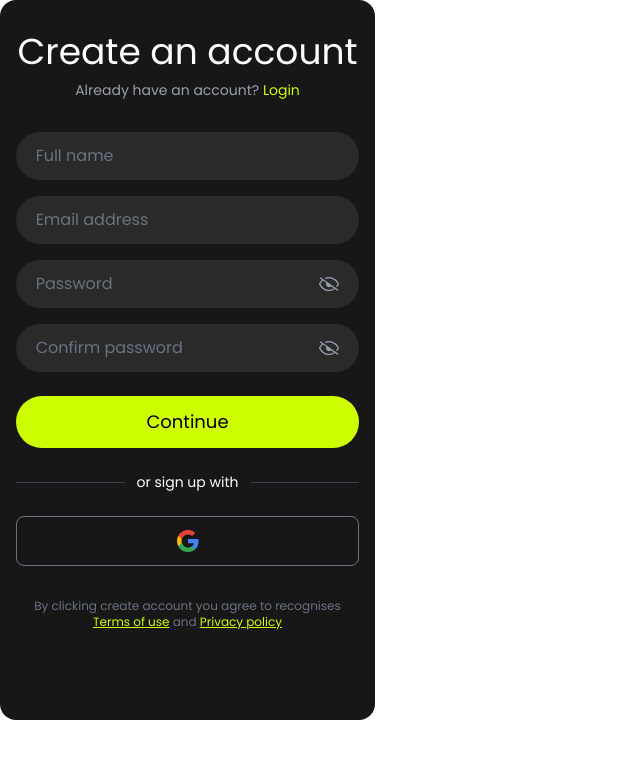
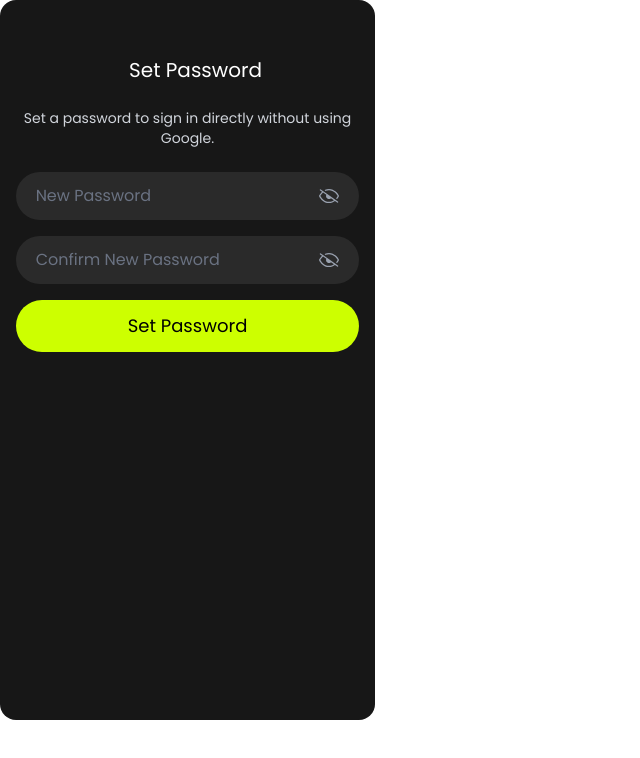
Before and after one commit to Realize237/keeper-front, a React (Vite) app: page /set-password in a window 1280 px wide. Before the commit this address led to /. Shown: the top 758 px of the page, without its empty margins (0-640 px from the left). Built offline with nearby package versions, Linux system fonts and the light colour scheme; no server answers.

Commit message:
feat(auth): implement set password flow

```diff
--- a/src/App.tsx
+++ b/src/App.tsx
@@ -19,6 +19,7 @@ import Profile from './pages/profile/Profile';
 import NavLayout from './layouts/NavLayout';
 import EditProfile from './pages/profile/EditProfile';
 import ChangePassword from './pages/profile/ChangePassword';
+import SetPassword from './pages/profile/SetPassword';
 
 export default function App() {
   return (
@@ -46,7 +47,7 @@ export default function App() {
                 </Route>
                 <Route path="/notifications" element={<NotificationsPage />} />
               </Route>
-
+              <Route path="set-password" element={<SetPassword />} />
               <Route path="*" element={<Navigate to="/" replace />} />
             </Route>
           </Routes>
--- a/src/api/api-paths.ts
+++ b/src/api/api-paths.ts
@@ -6,7 +6,9 @@ export const API_PATHS = {
     GET_USER_INFO: '/users/me',
     LOGOUT: '/users/logout',
     UPDATE_USER: (id: number) => `/users/${id}`,
-    CHANGE_PASSWORD: (id: number) => `/users/change-password/${id}`,
+    CHANGE_PASSWORD: `/users/change-password`,
+    SEND_SET_PASSWORD_EMAIL: `/users/send-set-password-email`,
+    SET_PASSWORD: `/users/set-password`,
   },
   SUBSCRIPTIONS: {
     GET_ALL_SUBSCRIPTIONS: '/subscriptions',
--- a/src/api/users.ts
+++ b/src/api/users.ts
@@ -3,6 +3,7 @@ import { env } from '../utils/env';
 import { API_PATHS } from './api-paths';
 import {
   IEmailPasswordInput,
+  ISetPasswordInput,
   UserInput,
   UserLoginInput,
   UserResponse,
@@ -101,13 +102,10 @@ export const updateUser = async (user: UserUpdateInput, id: number) => {
   }
 };
 
-export const changeUserPassword = async (
-  data: IEmailPasswordInput,
-  id: number
-) => {
+export const changeUserPassword = async (data: IEmailPasswordInput) => {
   try {
     const response = await axios.patch<{ statusCode: number; message: string }>(
-      `${env.API_URL}${API_PATHS.USERS.CHANGE_PASSWORD(id)}`,
+      `${env.API_URL}${API_PATHS.USERS.CHANGE_PASSWORD}`,
       {
         ...data,
       },
@@ -119,3 +117,35 @@ export const changeUserPassword = async (
     return processError(err);
   }
 };
+
+export const sendSetPasswordEmail = async (data: {
+  name: string;
+  email: string;
+}) => {
+  try {
+    const response = await axios.post<{ statusCode: number; message: string }>(
+      `${env.API_URL}${API_PATHS.USERS.SEND_SET_PASSWORD_EMAIL(userId)}`,
+      { ...data },
+      { withCredentials: true }
+    );
+    return response.data;
+  } catch (err: any) {
+    return processError(err);
+  }
+};
+
+export const setPassword = async (data: ISetPasswordInput) => {
+  try {
+    const response = await axios.post<{ statusCode: number; message: string }>(
+      `${env.API_URL}${API_PATHS.USERS.SET_PASSWORD}`,
+      {
+        ...data,
+      },
+      { withCredentials: true }
+    );
+
+    return response.data;
+  } catch (err: any) {
+    return processError(err);
+  }
+};
--- a/src/hooks/useUsers.tsx
+++ b/src/hooks/useUsers.tsx
@@ -1,6 +1,7 @@
 import { useQuery, useMutation, useQueryClient } from '@tanstack/react-query';
 import type {
   IEmailPasswordInput,
+  ISetPasswordInput,
   UserInput,
   UserLoginInput,
   UserResponse,
@@ -13,6 +14,8 @@ import {
   getUserInfo,
   loginUser,
   logoutUser,
+  sendSetPasswordEmail,
+  setPassword,
   updateUser,
 } from '../api/users';
 import { env } from '../utils/env';
@@ -20,7 +23,7 @@ import { userKeys } from '../queryKeys/userKeys';
 
 export const useUserList = () => {
   return useQuery<UserResponse[]>({
-    queryKey: ['users'],
+    queryKey: userKeys.lists(),
     queryFn: getAllUsers,
   });
 };
@@ -53,14 +56,38 @@ export const useChangeUserPassword = () => {
   return useMutation<
     { statusCode: number; message: string },
     Error,
-    { data: IEmailPasswordInput; id: number }
+    { data: IEmailPasswordInput }
   >({
-    mutationFn: ({ data, id }) => changeUserPassword(data, id),
+    mutationFn: ({ data }) => changeUserPassword(data),
     meta: {
       invalidate: [userKeys.info],
     },
   });
 };
+
+export const useSendSetPasswordEmail = () => {
+  return useMutation<
+    { statusCode: number; message: string },
+    Error,
+    { data: { name: string; email: string } }
+  >({
+    mutationFn: ({ data }) => sendSetPasswordEmail(data),
+  });
+};
+
+export const useSetPassword = () => {
+  return useMutation<
+    { statusCode: number; message: string },
+    Error,
+    { data: ISetPasswordInput }
+  >({
+    mutationFn: ({ data }) => setPassword(data),
+    meta: {
+      invalidate: [userKeys.info],
+    },
+  });
+};
+
 export const useLoginUser = () => {
   return useMutation<{ message: string }, Error, UserLoginInput>({
     mutationFn: loginUser,
--- a/src/interfaces/users.ts
+++ b/src/interfaces/users.ts
@@ -14,6 +14,13 @@ export interface IEmailPasswordInput {
   confirmPassword: string;
 }
 
+export type ISetPasswordInput = Pick<
+  IEmailPasswordInput,
+  'newPassword' | 'confirmPassword'
+> & {
+  token: string;
+};
+
 export type UserInput = Pick<User, 'name' | 'email' | 'password'>;
 
 export type UserLoginInput = Omit<UserInput, 'name'>;
--- a/src/pages/profile/ChangePassword.tsx
+++ b/src/pages/profile/ChangePassword.tsx
@@ -7,7 +7,10 @@ import { toast } from 'react-hot-toast';
 import { FaChevronLeft } from 'react-icons/fa';
 import { useNavigate } from 'react-router-dom';
 import { IEmailPasswordInput } from '../../interfaces/users';
-import { useChangeUserPassword } from '../../hooks/useUsers';
+import {
+  useChangeUserPassword,
+  useSendSetPasswordEmail,
+} from '../../hooks/useUsers';
 
 const ChangePassword = () => {
   const navigate = useNavigate();
@@ -15,6 +18,8 @@ const ChangePassword = () => {
   const [formError, setFormError] = useState<string | undefined>(undefined);
   const { mutate: changePassword, isPending: isChangingPassword } =
     useChangeUserPassword();
+  const { mutate: sendSetPasswordEmail, isPending: isSendingEmail } =
+    useSendSetPasswordEmail();
   const {
     register,
     handleSubmit,
@@ -27,7 +32,7 @@ const ChangePassword = () => {
 
   const onSubmit = async (data: IEmailPasswordInput) => {
     changePassword(
-      { data, id: Number(user?.id) },
+      { data },
       {
         onSuccess: () => {
           toast.success('Password changed successfully');
@@ -144,8 +149,28 @@ const ChangePassword = () => {
               You currently sign in with Google. To create a password for this
               app, we need to send a secure password setup email.
             </p>
-            <FormButton onClick={() => alert('Under development')}>
-              Send Password Setup Email
+            <FormButton
+              onClick={() => {
+                sendSetPasswordEmail(
+                  {
+                    data: { name: user.name, email: user.email },
+                  },
+                  {
+                    onSuccess: () => {
+                      toast.success('Password setup email sent successfully');
+                      navigate(-1);
+                    },
+                    onError: (error: Error) => {
+                      toast.error(
+                        error.message || 'Error sending password setup email'
+                      );
+                    },
+                  }
+                );
+              }}
+              disabled={isSendingEmail}
+            >
+              {isSendingEmail ? 'Sending...' : 'Send Password Setup Email'}
             </FormButton>
           </div>
         </div>
--- /dev/null
+++ b/src/pages/profile/SetPassword.tsx
@@ -0,0 +1,106 @@
+import { useState } from "react";
+import { useForm } from "react-hook-form";
+import { useNavigate } from "react-router-dom";
+import { toast } from "react-hot-toast";
+import FormInput from "../../components/ui/FormInput";
+import FormButton from "../../components/ui/FormButton";
+import { ISetPasswordInput } from "../../interfaces/users";
+import { useLocation } from "react-router-dom";
+
+import { useSetPassword } from "../../hooks/useUsers";
+
+const SetPassword = () => {
+  const navigate = useNavigate();
+  const location = useLocation();
+  const { mutate: setPassword, isPending } = useSetPassword();
+  const queryParams = new URLSearchParams(location.search);
+  const token = queryParams.get("token") || "";
+
+  const {
+    register,
+    handleSubmit,
+    watch,
+    reset,
+    formState: { errors },
+  } = useForm<ISetPasswordInput>();
+
+  const newPassword = watch("newPassword");
+
+  const onSubmit = (data: ISetPasswordInput) => {
+    if (!token) {
+      toast.error("Invalid or missing token");
+      return;
+    }
+    setPassword(
+      { data: { ...data, token } },
+      {
+        onSuccess: () => {
+          toast.success("Password set successfully");
+          reset();
+          navigate("/login");
+        },
+        onError: (error: Error) => {
+          toast.error(error.message || "Failed to set password");
+        },
+      }
+    );
+  };
+
+  return (
+    <div className="text-white w-11/12 mx-auto py-8">
+      <div className="flex items-center mb-6"></div>
+      <div className="max-w-md mx-auto text-center">
+        <h3 className="text-xl font-bold ml-4">Set Password</h3>
+        <p className=" text-gray-300 text-sm my-6 text-center">
+          Set a password to sign in directly without using Google.
+        </p>
+      </div>
+
+      <form
+        onSubmit={handleSubmit(onSubmit)}
+        className="max-w-md mx-auto space-y-4"
+      >
+        <FormInput
+          name="newPassword"
+          type="password"
+          placeholder="New Password"
+          register={register}
+          passwordToggle={true}
+          rules={{
+            required: "New password is required",
+            minLength: {
+              value: 8,
+              message: "Password must be at least 8 characters",
+            },
+            pattern: {
+              value: /^(?=.*[a-z])(?=.*[A-Z])(?=.*\d)/,
+              message:
+                "Password must contain uppercase, lowercase, and numbers",
+            },
+          }}
+          error={errors.newPassword}
+        />
+
+        <FormInput
+          name="confirmPassword"
+          type="password"
+          placeholder="Confirm New Password"
+          register={register}
+          passwordToggle={true}
+          rules={{
+            required: "Please confirm your new password",
+            validate: (value) =>
+              value === newPassword || "Passwords do not match",
+          }}
+          error={errors.confirmPassword}
+        />
+
+        <FormButton type="submit" disabled={isPending}>
+          {isPending ? "Setting..." : "Set Password"}
+        </FormButton>
+      </form>
+    </div>
+  );
+};
+
+export default SetPassword;
```
